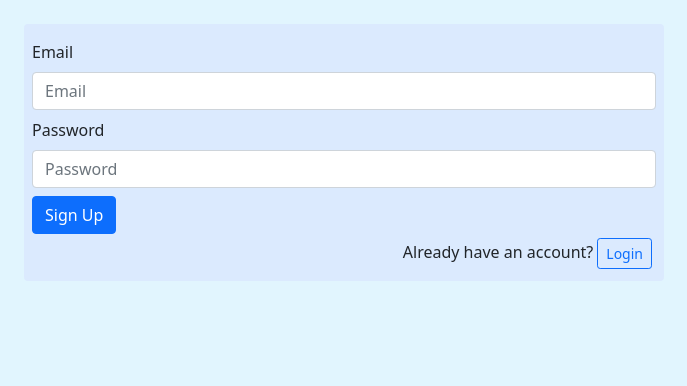
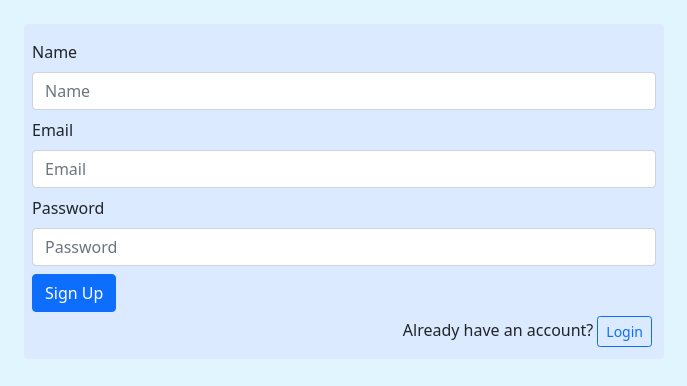
Before and after one commit to meghnakumar/boggle-aws, a React (Create React App) app in the folder boggle/: page / in a window 1280 px wide. Both pictures are taken after a click on the button "Sign Up". Shown: the top 386 px of the page, without its empty margins (296-983 px from the left). Built offline with nearby package versions, Linux system fonts and the light colour scheme; what amazon-cognito-identity-js would draw is missing.

Commit message:
Add UserName to Registration Process in the Sign-Up. - Updated: Login.js & VerifyUser.js

```diff
--- a/boggle/src/Components/authentication/Login.js
+++ b/boggle/src/Components/authentication/Login.js
@@ -4,13 +4,13 @@ import 'bootstrap/dist/css/bootstrap.css';
 import {useNavigate} from "react-router-dom";
 import UserPool from "../../UserPool";
 import {CognitoUser, AuthenticationDetails} from "amazon-cognito-identity-js";
-import {CognitoIdentityServiceProvider} from "aws-sdk";
+import {CognitoUserAttribute} from "amazon-cognito-identity-js";
 
 export default function Login() {
 
     const [email, setEmail] = useState('');
+    const [username, setUsername] = useState('');
     const [password, setPassword] = useState('');
-    const [verificationCode, setVerificationCode] = useState('');
     const [errorMessage, setErrorMessage] = useState('')
     const [pageMode, setPageMode] = useState("Login")
 
@@ -26,6 +26,10 @@ export default function Login() {
         setErrorMessage('');
     };
 
+    const handleUsername = (e) => {
+        setUsername(e.target.value);
+        setErrorMessage('');
+    }
 
     const handleSubmit = (e) => {
         e.preventDefault();
@@ -42,7 +46,7 @@ export default function Login() {
 
             user.authenticateUser(authDetails, {
                 onSuccess: (data) => {
-                    navigation("/playgame/", {state: {email: email}});
+                    navigation("/playgame/", {state: {username: data.getIdToken().payload['custom:Nickname'], email:email}});
                 },
                 onFailure: (data) => {
                     setErrorMessage("Incorrect email or password");
@@ -54,23 +58,21 @@ export default function Login() {
             });
         } else if (pageMode === "Sign Up") {
             console.log("here")
-            UserPool.signUp(email, password, [], null, (err, data) => {
+            const attributeList = [];
+
+            const attributeUsername = new CognitoUserAttribute({
+                Name: 'custom:Nickname',
+                Value: username
+            });
+
+            attributeList.push(attributeUsername);
+            UserPool.signUp(email, password, attributeList, null, (err, data) => {
                 if (err) {
                     console.log(err)
+                    setErrorMessage(err.message)
                 } else {
                     console.log(data)
-                    navigation("/verify/", {state: {email: email}});
-                    // let userData = {
-                    //     Username: email,
-                    //     Pool: UserPool
-                    // };
-                    // let cognitoUser = new CognitoIdentityServiceProvider.CognitoUser(userData);
-                    // cognitoUser.confirmRegistration(verificationCode, true, (err, result) => {
-                    //
-                    // })
-                    // cognitoUser.resendConfirmationCode((err, result) => {
-                    //
-                    // })
+                    navigation("/verify/", {state: {username: username, email:email}});
                 }
             })
 
@@ -91,6 +93,10 @@ export default function Login() {
 
             <div className="container-fluid col-md-6 bg-blue-100 p-2 mt-4 rounded-2">
                 <Form noValidate onSubmit={handleSubmit}>
+                    <Form.Group hidden={pageMode === "Login"}>
+                        <Form.Label className="mt-2">Name</Form.Label>
+                        <Form.Control onChange={handleUsername} value={username} placeholder="Name"/>
+                    </Form.Group>
                     <Form.Group controlId="validationCustom03">
                         <Form.Label className="mt-2">Email</Form.Label>
                         <Form.Control onChange={handleEmail} value={email} placeholder="Email"/>
--- a/boggle/src/Components/authentication/VerifyUser.js
+++ b/boggle/src/Components/authentication/VerifyUser.js
@@ -3,12 +3,8 @@ import {Button, Form} from "react-bootstrap";
 import 'bootstrap/dist/css/bootstrap.css';
 import {useLocation, useNavigate} from "react-router-dom";
 import UserPool from "../../UserPool";
-import {
-    CognitoUserPool,
-    CognitoUserAttribute,
-    CognitoUser,
-} from 'amazon-cognito-identity-js';
-import {CognitoIdentityServiceProvider} from "aws-sdk";
+import {CognitoUser} from 'amazon-cognito-identity-js';
+import axios from "axios";
 
 export default function VerifyUser() {
     const {state} = useLocation()
@@ -24,13 +20,35 @@ export default function VerifyUser() {
 
     const handleSubmit = (e) => {
         e.preventDefault();
-        cognitoUser.confirmRegistration(verificationCode, true, (err, result) => {
+        cognitoUser.confirmRegistration(verificationCode, true, async (err, result) => {
             if (err) {
                 console.log(err)
                 setErrorMessage("Incorrect verification code, please regenerate verification again.")
             } else {
                 console.log(result)
-                navigation("/playgame/", {state: {email: state.email}});
+                await axios.post('https://fruphzswd4.execute-api.us-east-1.amazonaws.com/addUser',
+                    {
+                        userID: state.email})
+                    .then((response) => {
+                        console.log("User successfully added")
+                    })
+                    .catch((error) => {
+                        console.log(error)
+                        console.log("Unable to add user")
+                    })
+                await axios.post('https://6ij93fr12c.execute-api.us-east-1.amazonaws.com/subscribe',
+                    {
+                        userID: state.email
+                    })
+                    .then((response) => {
+                        console.log("User successfully subscribed")
+                    })
+                    .catch((error) => {
+                        console.log(error)
+                        console.log("Unable to subscribe to mails")
+                    })
+
+                navigation("/playgame/", {state: {username: state.username, email: state.email}});
             }
         })
 
@@ -57,7 +75,8 @@ export default function VerifyUser() {
                 <Form noValidate onSubmit={handleSubmit}>
                     <Form.Group>
                         <Form.Label className="mt-2">Verification Code</Form.Label>
-                        <Form.Control disabled={errorMessage.length !== 0} onChange={handleVerificationCode} value={verificationCode} type="number"
+                        <Form.Control disabled={errorMessage.length !== 0} onChange={handleVerificationCode}
+                                      value={verificationCode} type="number"
                                       placeholder="Verification Code"/>
                     </Form.Group>
                     <Form.Group>
```
